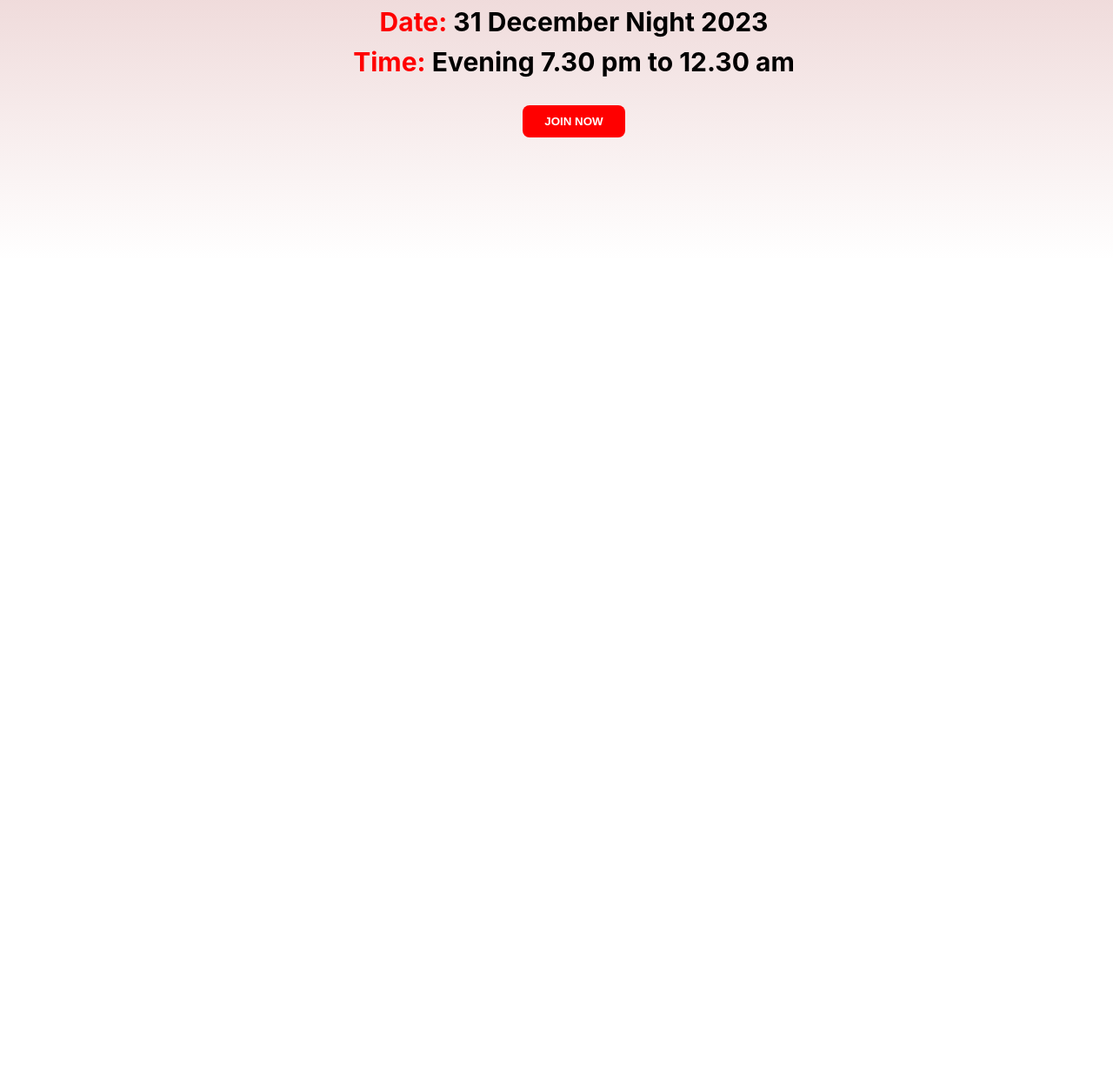
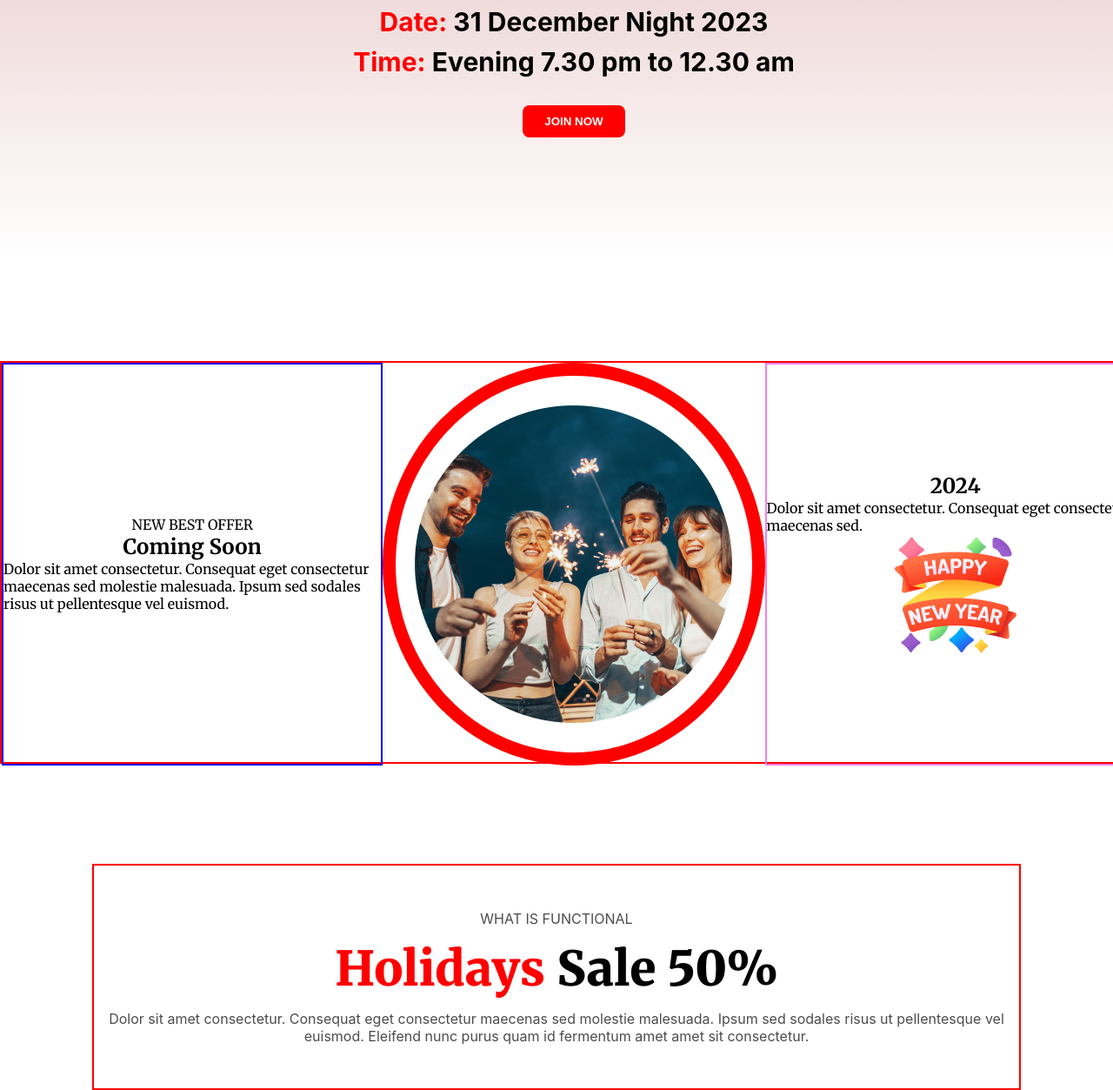
Before and after one commit to tonmoy-sutradhar/New-Year-project, a plain HTML site: page index.html in a window 1280 px wide. Shown: the part 2432-3685 px from the top of the page at 87% size. Before the commit the page ends 2732 px from the top, so only its background shows below. Drawn offline with Linux system fonts and the light colour scheme.

Commit message:
Welcome section and coming soon section add with css design

```diff
--- a/Style/style.css
+++ b/Style/style.css
@@ -194,3 +194,71 @@ body {
   border-radius: 8px;
   border-style: none;
 }
+
+/* Coming Soon section start.............*/
+.coming-soon-container {
+  width: 1320px;
+  height: 463px;
+  display: flex;
+  margin: 0 auto;
+  margin-top: 115px;
+  border: 2px solid red;
+}
+
+.coming-soon-text-content {
+  width: 34%;
+  height: 463px;
+  display: flex;
+  flex-direction: column;
+  justify-content: center;
+  align-items: center;
+  text-align: left;
+  border: 2px solid blue;
+}
+
+.coming-soon-img {
+  width: 34%;
+  height: 463px;
+  display: flex;
+  justify-content: center;
+  align-items: center;
+  border: 15px solid red; /* Red border with 5px width */
+  border-radius: 50%; /* Makes the border round */
+}
+
+.coming-soon-year-text-content {
+  width: 34%;
+  height: 463px;
+  display: flex;
+  flex-direction: column;
+  justify-content: center;
+  align-items: center;
+  border: 2px solid violet;
+}
+
+/* Holiday Sales Section Start............. */
+.holiday-sales-container {
+  width: 1068px;
+  height: 260px;
+  display: flex;
+  flex-direction: column;
+  justify-content: center;
+  align-items: center;
+  margin: 0 auto;
+  margin-top: 115px;
+  gap: 13px;
+  border: 2px solid red;
+}
+
+.holiday-sales-container h1 {
+  font-size: 55px;
+  font-weight: 900;
+}
+.holiday-sales-container h1 span {
+  color: rgb(255, 0, 0);
+}
+.holiday-sales-container p {
+  text-align: center;
+  font-family: Inter;
+  opacity: 0.7;
+}
--- a/index.html
+++ b/index.html
@@ -67,6 +67,43 @@
         </div>
       </div>
       <!-- Date Time section start -->
+
+      <!-- Coming soon section start -->
+      <div class="coming-soon-container">
+        <div class="coming-soon-text-content">
+          <p>NEW BEST OFFER</p>
+          <h2>Coming Soon</h2>
+          <p>
+            Dolor sit amet consectetur. Consequat eget consectetur maecenas sed
+            molestie malesuada. Ipsum sed sodales risus ut pellentesque vel
+            euismod.
+          </p>
+        </div>
+        <div class="coming-soon-img">
+          <img src="images/Ellipse 1.png" alt="Happy img" />
+        </div>
+        <div class="coming-soon-year-text-content">
+          <h2>2024</h2>
+          <p>
+            Dolor sit amet consectetur. Consequat eget consectetur maecenas sed.
+          </p>
+          <img src="images/Group 96.png" alt="New year img" />
+        </div>
+      </div>
+      <!-- Coming soon section start -->
+
+      <!-- Holiday Sales section start -->
+      <div class="holiday-sales-container">
+        <p>WHAT IS FUNCTIONAL</p>
+        <h1><span>Holidays</span> Sale 50%</h1>
+        <p>
+          Dolor sit amet consectetur. Consequat eget consectetur maecenas sed
+          molestie malesuada. Ipsum sed sodales risus ut pellentesque vel
+          euismod. Eleifend nunc purus quam id fermentum amet amet sit
+          consectetur.
+        </p>
+      </div>
+      <!-- Holiday Sales section start -->
     </main>
 
     <footer></footer>
```
